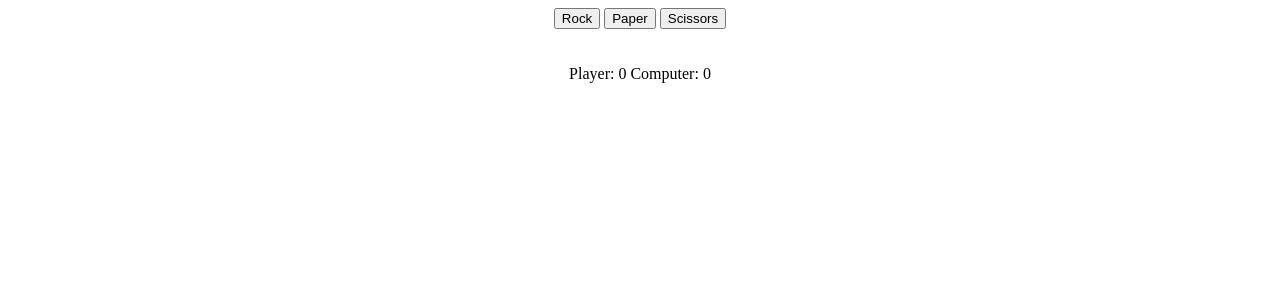
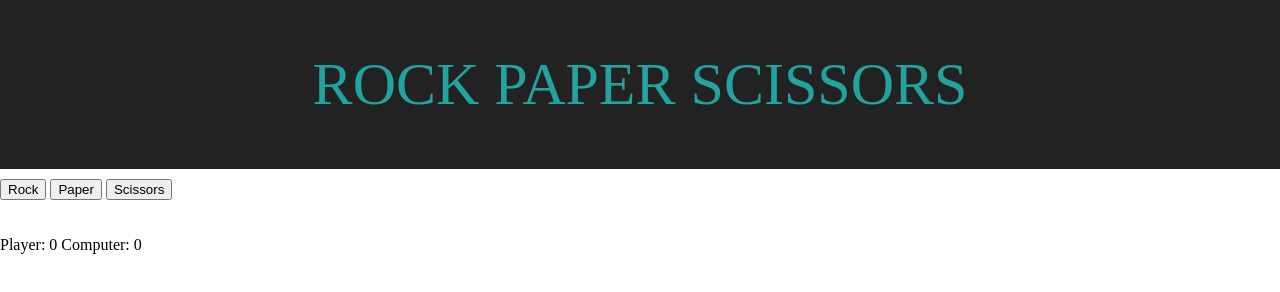
Before and after one commit to magatdarwin/rock-paper-scissors, a plain HTML site: page index.html in a window 1280 px wide. Drawn offline with Linux system fonts and the light colour scheme.

Commit message:
Add styling to the header

```diff
--- a/index.html
+++ b/index.html
@@ -9,6 +9,8 @@
     <title>Rock Paper Scissors</title>
   </head>
   <body>
+    <div class="header">ROCK PAPER SCISSORS</div>
+
     <div class="player">
       <button class="choice" id="rock">Rock</button>
       <button class="choice" id="paper">Paper</button>
--- a/style.css
+++ b/style.css
@@ -1,8 +1,16 @@
 body {
   display: flex;
   flex-direction: column;
-  align-items: center;
   gap: 10px;
+  margin: 0;
+}
+
+.header {
+  background-color: #222222;
+  padding: 50px;
+  color: #22A39F;
+  font-size: 60px;
+  text-align: center;
 }
 
 .gameover {
```
